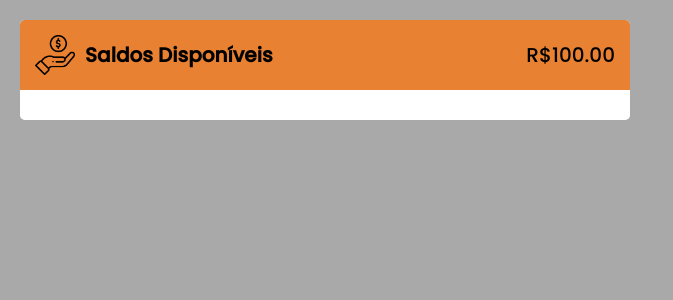
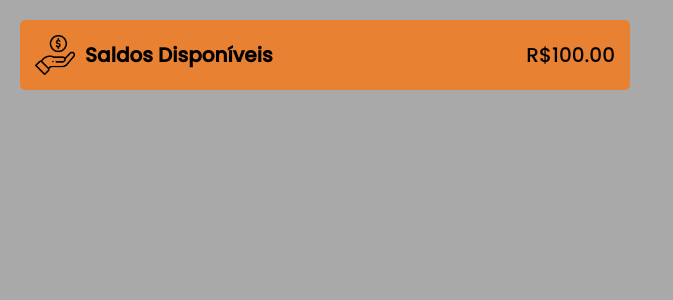
Before and after one commit to PedroHPAlmeida/cards-project-angular, an Angular app: page / in a window 1280 px wide. Shown: the top 300 px of the page, without its empty margins (0-673 px from the left). Built offline with nearby package versions, Linux system fonts and the light colour scheme.

Commit message:
Renomeia componente para CardHeader

```diff
--- a/src/app/app.component.html
+++ b/src/app/app.component.html
@@ -1,8 +1,8 @@
 <div class="container">
-  <app-card
+  <app-card-header
     class="item"
     icon="../assets/icons/icon-hand.png"
     title="Saldos Disponíveis"
     [value]="100">
-  </app-card>
+  </app-card-header>
 </div>
--- a/src/app/app.module.ts
+++ b/src/app/app.module.ts
@@ -3,12 +3,12 @@ import { BrowserModule } from '@angular/platform-browser';
 
 import { AppRoutingModule } from './app-routing.module';
 import { AppComponent } from './app.component';
-import { CardComponent } from './components/card/card.component';
+import { CardHeaderComponent } from './components/card-header/card-header.component';
 
 @NgModule({
   declarations: [
     AppComponent,
-    CardComponent
+    CardHeaderComponent
   ],
   imports: [
     BrowserModule,
--- a/src/app/components/card/card.component.html
+++ b/src/app/components/card-header/card-header.component.html
@@ -6,7 +6,4 @@
         </div>
         <p *ngIf="value">{{ value | currency: "BRL": 'symbol' : '1.2-2' }}</p>
     </div>
-    <div class="card__content">
-
-    </div>
 </div>
--- a/src/app/components/card/card.component.scss
+++ b/src/app/components/card-header/card-header.component.scss
@@ -29,12 +29,4 @@
         width: 40px;
         margin-right: 10px;
     }
-
-    &__content {
-        padding: 15px;
-        overflow: hidden;
-        border-bottom-left-radius: 5px;
-        border-bottom-right-radius: 5px;
-        background-color: white;
-    }
 }
```
Also changed, not shown: src/app/components/card-header/card-header.component.ts (renamed from src/app/components/card/card.component.ts, +4 -4 lines), 1 other file (tests, documents, lock files or other folders).
